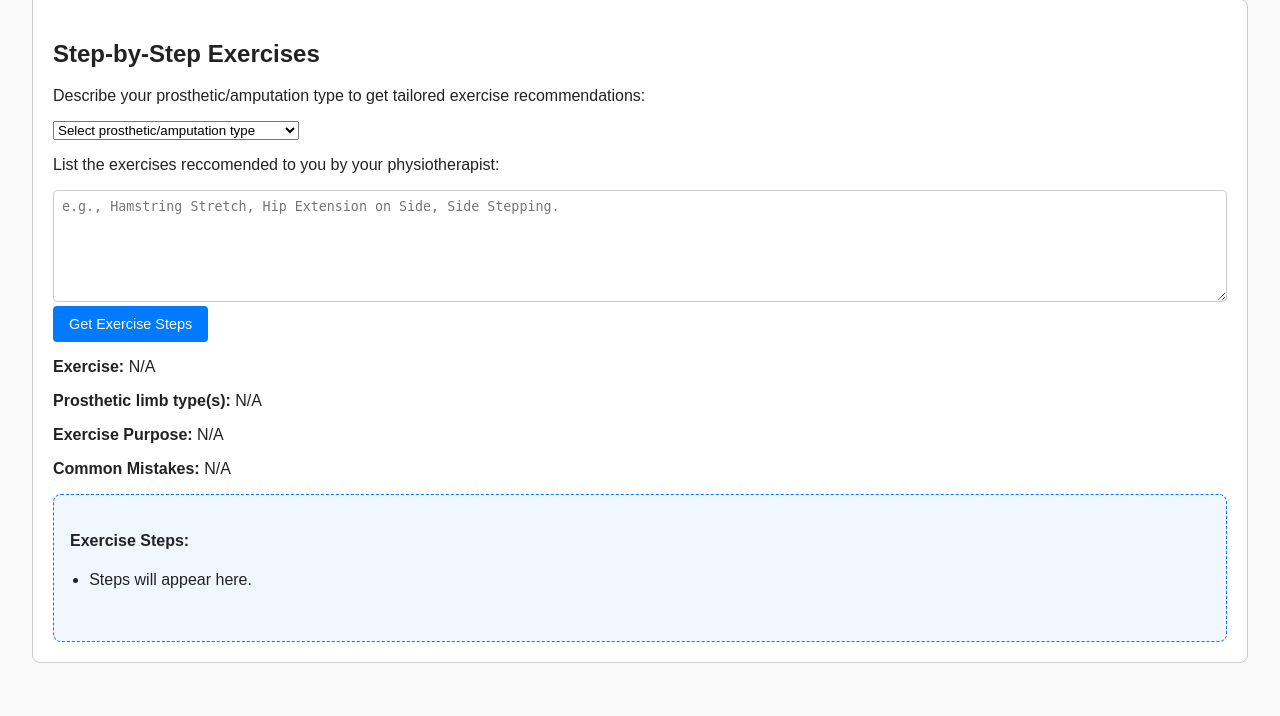
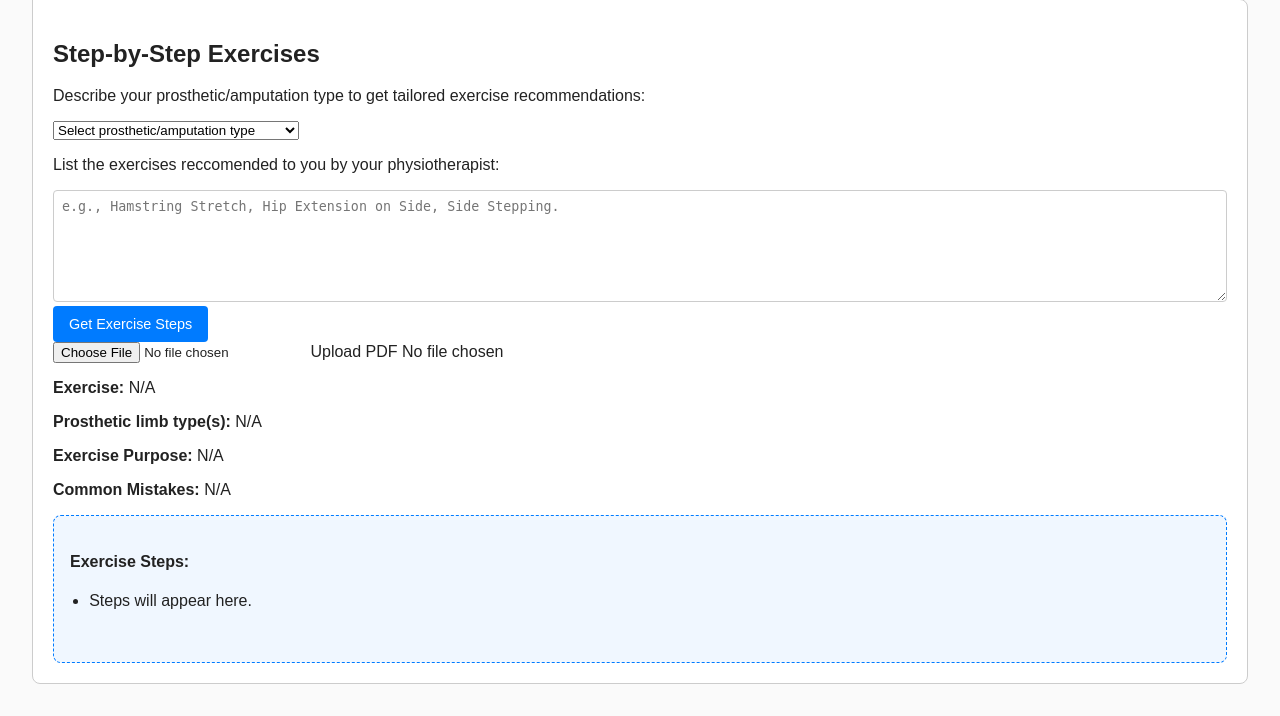
Before and after one commit to gracdi1/AI4GoodLab-project-m2, a Flask app: page / in a window 1280 px wide, after a click on "Exercise". Shown: the part 144-860 px from the top of the page. Before the commit the page ends 807 px from the top, so only its background shows below. Run offline with Flask 3, Linux system fonts and the light colour scheme; parts of the project's set-up code (start-up, migrations or seed data) failed here and were passed over.

Commit message:
Add_PDF_button.html

```diff
--- a/templates/index.html
+++ b/templates/index.html
@@ -179,7 +179,15 @@
       <p>List the exercises reccomended to you by your physiotherapist:</p>
       <textarea id="exercisesInput" placeholder="e.g., Hamstring Stretch, Hip Extension on Side, Side Stepping."></textarea>
       <br />
-      <button id="askButton">Get Exercise Steps</button>
+      <div class="button-row">
+        <button id="askButton">Get Exercise Steps</button>
+
+        <div class="file-upload-inline-container">
+            <input type="file" name="pdf_file" id="inlinePdfFileInput" accept=".pdf">
+            <label for="inlinePdfFileInput" class="custom-file-upload">Upload PDF</label>
+            <span id="inlineFileNameDisplay" class="file-name">No file chosen</span>
+        </div>
+      </div>
 
       <div id="recommendationResult" style="margin-top: 1rem;">
         <p><strong>Exercise:</strong> <span id="exerciseOutput">N/A</span></p>
@@ -578,7 +586,49 @@
           state.processingFrames = false;
         }
       }
+      /********************************************
+       * UPLOAD FUNCTIONALITY (INLINE)
+       *******************************************/
+      document.getElementById('inlinePdfFileInput').addEventListener('change', function() {
+          const fileNameDisplay = document.getElementById('inlineFileNameDisplay');
+          if (this.files.length > 0) {
+              fileNameDisplay.textContent = this.files[0].name;
+              // Automatically upload when file is selected
+              uploadPdfFile(this.files[0]);
+          } else {
+              fileNameDisplay.textContent = 'No file chosen';
+          }
+      });
 
+      async function uploadPdfFile(file) {
+          const uploadStatus = document.getElementById('inlineUploadStatus');
+          uploadStatus.textContent = 'Uploading...';
+          uploadStatus.style.color = '#007bff';
+
+          const formData = new FormData();
+          formData.append('pdf_file', file);
+
+          try {
+              const response = await fetch('/upload_pdf', {
+                  method: 'POST',
+                  body: formData
+              });
+
+              const data = await response.json();
+
+              if (response.ok) {
+                  uploadStatus.textContent = data.message || 'File uploaded successfully!';
+                  uploadStatus.style.color = '#28a745'; // Green for success
+              } else {
+                  uploadStatus.textContent = data.error || 'Error uploading file.';
+                  uploadStatus.style.color = '#dc3545'; // Red for error
+              }
+          } catch (error) {
+              console.error('Upload error:', error);
+              uploadStatus.textContent = 'Network error or server unreachable.';
+              uploadStatus.style.color = '#dc3545'; // Red for error
+          }
+      }
       /********************************************
        * UTILS
        *******************************************/
```
